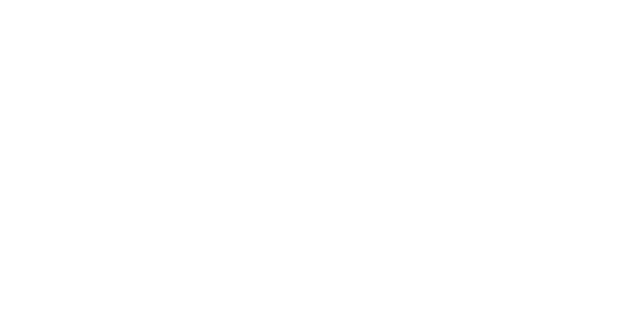
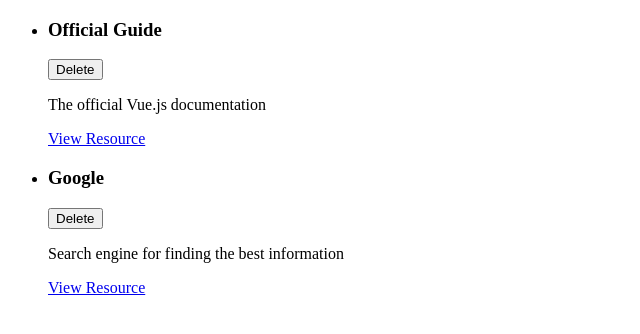
Before and after one commit to castrosanabriajohn/vue-project-section10, a Vue app: page / in a window 1280 px wide. Shown: the top 334 px of the page, without its empty margins (0-640 px from the left). Built offline with nearby package versions, Linux system fonts and the light colour scheme.

Commit message:
Adding resource component

```diff
--- a/src/App.vue
+++ b/src/App.vue
@@ -1,8 +1,17 @@
 <template>
-  <ul></ul>
+  <ul>
+    <resource
+      v-for="sr in storedResources"
+      :key="sr.id"
+      :title="sr.title"
+      :description="sr.description"
+      :link="sr.link"
+    ></resource>
+  </ul>
 </template>
 
 <script>
+import Resource from './components/resources/Resource.vue';
 export default {
   data() {
     return {
@@ -22,5 +31,6 @@
       ],
     };
   },
+  components: { Resource },
 };
 </script>
--- /dev/null
+++ b/src/components/resources/Resource.vue
@@ -0,0 +1,20 @@
+<template>
+  <li>
+    <div>
+      <header>
+        <h3>{{ title }}</h3>
+        <button>Delete</button>
+      </header>
+    </div>
+    <p>{{ description }}</p>
+    <nav>
+      <a :href="link">View Resource</a>
+    </nav>
+  </li>
+</template>
+
+<script>
+export default {
+  props: ['title', 'description', 'link'],
+};
+</script>
--- a/src/main.js
+++ b/src/main.js
@@ -1,3 +1,4 @@
 import { createApp } from 'vue';
+import App from './App.vue';
 
-createApp({}).mount('#app');
+createApp(App).mount('#app');
```
